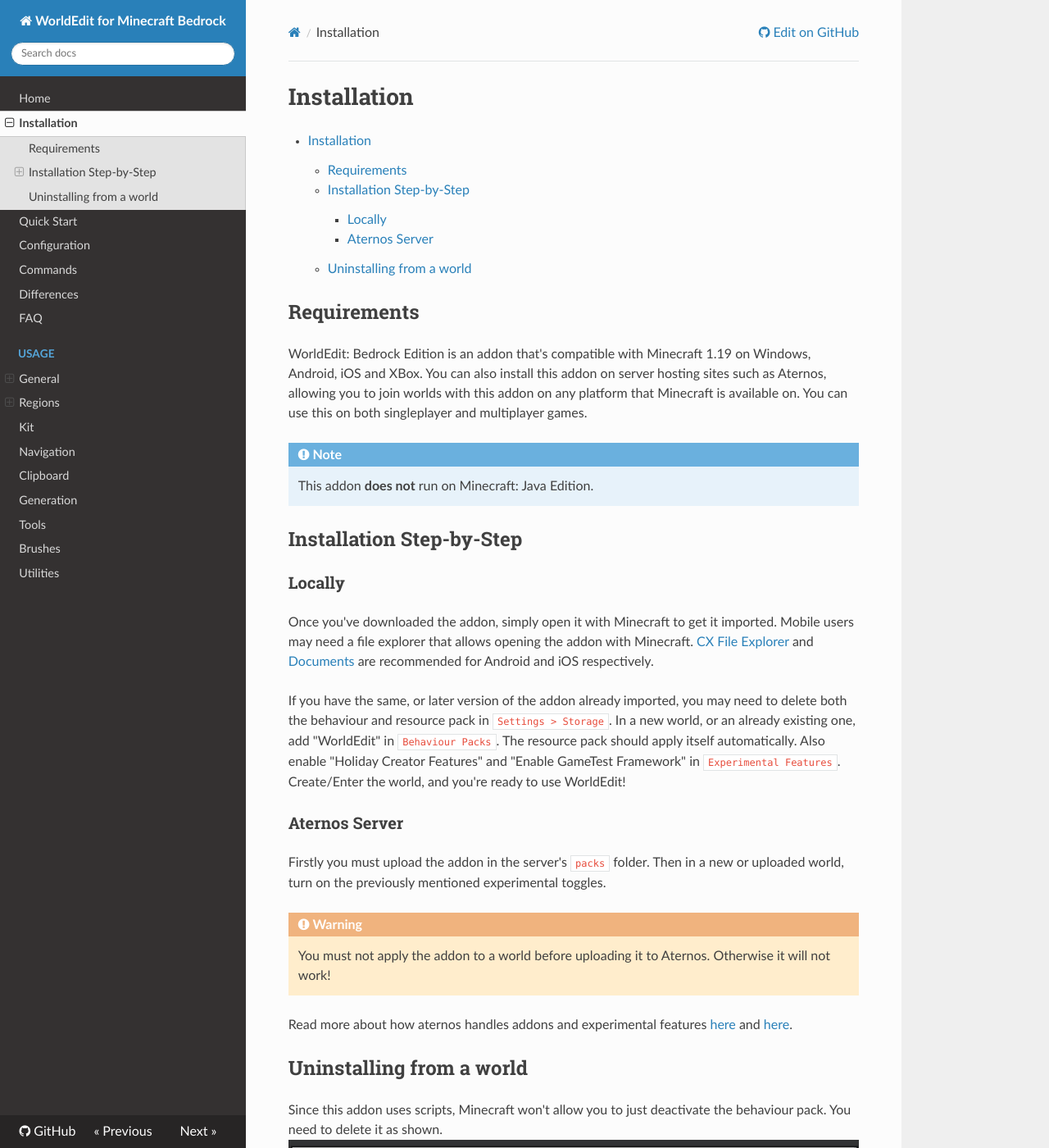
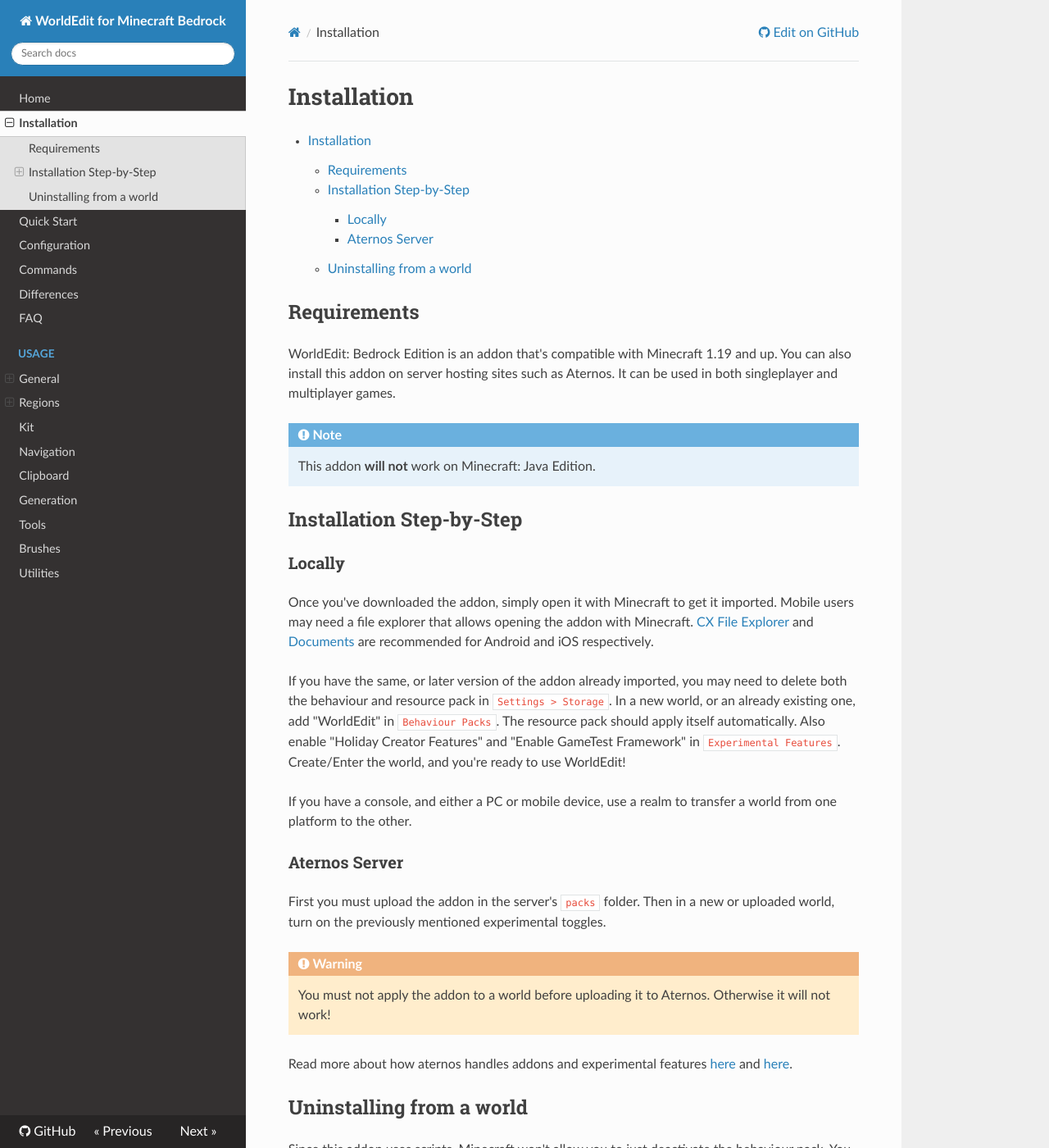
Before and after one commit to SIsilicon/WorldEdit-BE-Docs, an MkDocs documentation site: the page built from docs/installation.md, in a window 1280 px wide and 1400 px high. Shown: the whole window at 82% size. Built offline with MkDocs 1.6.1, drawn with Linux system fonts in a browser that asks for light colours; nearby versions of some CDN libraries.

Commit message:
Updated docs concerning console support

```diff
--- a/docs/installation.md
+++ b/docs/installation.md
@@ -4,11 +4,11 @@
 
 ## Requirements
 
-WorldEdit: Bedrock Edition is an addon that's compatible with Minecraft 1.19 on Windows, Android, iOS and XBox. You can also install this addon on server hosting sites such as Aternos, allowing you to join worlds with this addon on any platform that Minecraft is available on. You can use this on both singleplayer and multiplayer games.
+WorldEdit: Bedrock Edition is an addon that's compatible with Minecraft 1.19 and up. You can also install this addon on server hosting sites such as Aternos. It can be used in both singleplayer and multiplayer games.
 
 !!! note
 
-    This addon **does not** run on Minecraft: Java Edition.
+    This addon **will not** work on Minecraft: Java Edition.
 
 ## Installation Step-by-Step
 
@@ -18,9 +18,11 @@
 
 If you have the same, or later version of the addon already imported, you may need to delete both the behaviour and resource pack in `Settings > Storage`. In a new world, or an already existing one, add "WorldEdit" in `Behaviour Packs`. The resource pack should apply itself automatically. Also enable "Holiday Creator Features" and "Enable GameTest Framework" in `Experimental Features`. Create/Enter the world, and you're ready to use WorldEdit!
 
+If you have a console, and either a PC or mobile device, use a realm to transfer a world from one platform to the other.
+
 ### Aternos Server
 
-Firstly you must upload the addon in the server's `packs` folder. Then in a new or uploaded world, turn on the previously mentioned experimental toggles.
+First you must upload the addon in the server's `packs` folder. Then in a new or uploaded world, turn on the previously mentioned experimental toggles.
 
 !!! warning
 
```
Also changed, not shown: docs/common_questions.md (+1 -1 lines).
